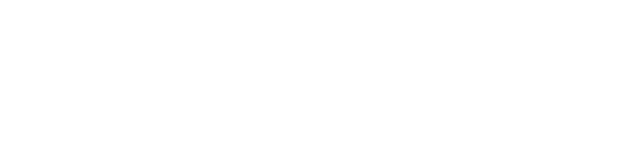
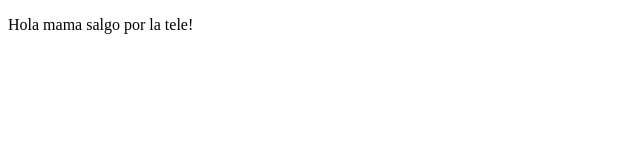
Before and after one commit to Maggnum44/ideal-meme, a plain HTML site: page index.html in a window 1280 px wide. Shown: the whole page, without its empty margins (0-640 px from the left). Drawn offline with Linux system fonts and the light colour scheme.

Commit message:
chore: update index

```diff
--- a/index.html
+++ b/index.html
@@ -8,7 +8,7 @@
 </head>
 
 <body>
-
+    <p>Hola mama salgo por la tele!</p>
 </body>
 
 </html>
```
